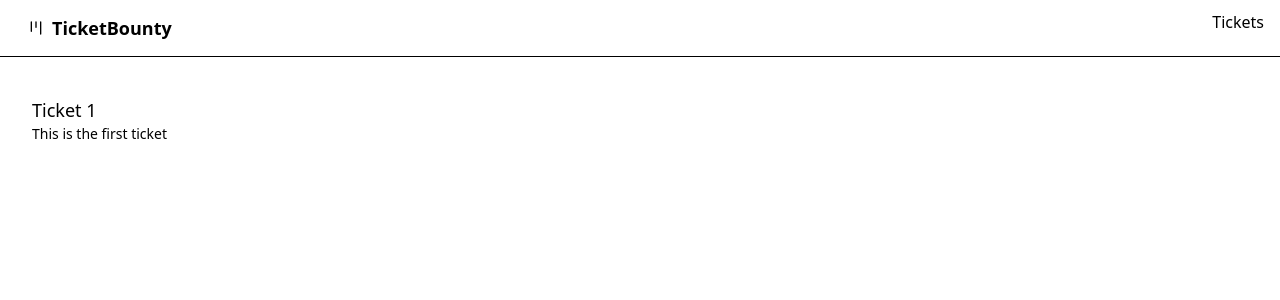
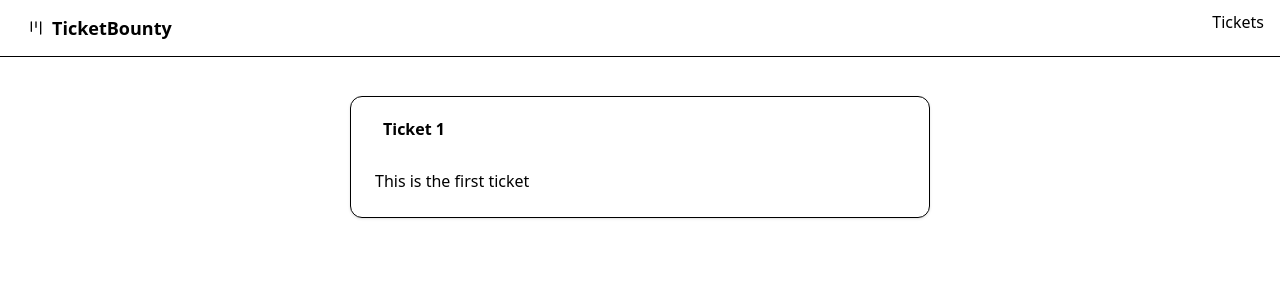
Before and after one commit to hiroakisatou/the-road-to-next-second, a Next.js app: page /tickets/1 in a window 1280 px wide. Shown: the top 300 px of the page. Built offline with nearby package versions, Linux system fonts and the light colour scheme.

Commit message:
ticket-item compoent is created

```diff
--- a/src/app/tickets/[ticketId]/page.tsx
+++ b/src/app/tickets/[ticketId]/page.tsx
@@ -1,8 +1,9 @@
 import { Placeholder } from "@/components/placeholder";
 import { Button } from "@/components/ui/button";
 import { initialTickets } from "@/data";
+import { TicketItem } from "@/futures/ticket/componrnts/ticket-item";
+import type { Ticket } from "@/futures/ticket/types";
 import { ticketsPath } from "@/path";
-import type { Ticket } from "@/types";
 import { Link } from "lucide-react";
 
 type TicketPageProps = {
@@ -30,9 +31,8 @@ const TicketPage = async ({ params }: TicketPageProps) => {
     );
   }
   return (
-    <div>
-      <h2 className="text-lg">{ticket.title}</h2>
-      <p className="text-sm">{ticket.description}</p>
+    <div className="flex justify-center animate-fade-from-top">
+      <TicketItem ticket={ticket} isDetail />
     </div>
   );
 };
--- a/src/app/tickets/page.tsx
+++ b/src/app/tickets/page.tsx
@@ -1,28 +1,12 @@
-import {
-  faCircle,
-  faCircleArrowRight,
-  faCircleCheck,
-} from "@awesome.me/kit-2c9d26a98e/icons/classic/regular";
-import { FontAwesomeIcon } from "@fortawesome/react-fontawesome";
+
 import Link from "next/link";
 
-import {
-  Card,
-  CardContent,
-  CardFooter,
-  CardHeader,
-  CardTitle,
-} from "@/components/ui/card";
 
+import { Heading } from "@/components/heading";
 import { initialTickets } from "@/data";
+import type { Ticket } from "@/futures/ticket/types";
 import { ticketPath } from "@/path";
-import type { Ticket } from "@/types";
-import { Heading } from "@/components/heading";
-const TICKET_ICONS = {
-  OPEN: <FontAwesomeIcon icon={faCircle} />,
-  IN_PPROGRESS: <FontAwesomeIcon icon={faCircleArrowRight} />,
-  DONE: <FontAwesomeIcon icon={faCircleCheck} />,
-};
+import { TicketItem } from "@/futures/ticket/componrnts/ticket-item";
 
 const TicketsPage = () => {
   return (
@@ -30,24 +14,7 @@ const TicketsPage = () => {
       <Heading title="Tickets" description="All your tickets at one place" />
       <div className="flex-1 flex flex-col items-center gap-y-4 animate-fade-from-top">
         {initialTickets.map((ticket: Ticket) => (
-          <Card key={ticket.id} className="w-full max-w-[420px]">
-            <CardHeader>
-              <CardTitle className="flex gap-x-2">
-                <span>{TICKET_ICONS[ticket.status]}</span>
-                <span className="truncate">{ticket.title}</span>
-              </CardTitle>
-            </CardHeader>
-            <CardContent>
-              <span className="line-clamp-3 whitespace-break-spaces">
-                {ticket.description}
-              </span>
-            </CardContent>
-            <CardFooter>
-              <Link href={ticketPath(ticket.id)} className="text-sm underline">
-                View
-              </Link>
-            </CardFooter>
-          </Card>
+          <TicketItem key={ticket.id} ticket={ticket} />
         ))}
       </div>
     </div>
--- a/src/data.ts
+++ b/src/data.ts
@@ -1,4 +1,4 @@
-import type { Ticket } from "./types";
+import type { Ticket } from "./futures/ticket/types";
 
 export const initialTickets: Ticket[] = [
     {
--- /dev/null
+++ b/src/futures/ticket/componrnts/ticket-item.tsx
@@ -0,0 +1,59 @@
+import { Button } from "@/components/ui/button";
+import {
+  Card,
+  CardContent,
+  CardHeader,
+  CardTitle,
+} from "@/components/ui/card";
+import { ticketPath } from "@/path";
+import { faArrowUpRightFromSquare } from "@awesome.me/kit-2c9d26a98e/icons/classic/regular";
+import { FontAwesomeIcon } from "@fortawesome/react-fontawesome";
+import clsx from "clsx";
+import Link from "next/link";
+import { TICKET_ICONS } from "../constant";
+import { Ticket } from "../types";
+
+type TicketItemProps = {
+  ticket: Ticket;
+  isDetail?: boolean;
+};
+
+const TicketItem = ({ ticket, isDetail }: TicketItemProps) => {
+
+  const detailButton = (
+    <Button variant="outline" size="icon" asChild>
+      <Link href={ticketPath(ticket.id)} aria-label="view detail" role="button">
+        <FontAwesomeIcon icon={faArrowUpRightFromSquare} />
+      </Link>
+    </Button>
+  );
+  return (
+    <div
+      className={clsx("w-full flex gap-x-1", {
+        "max-w-[580px]": isDetail,
+        "max-w-[420px[": !isDetail,
+      })}
+    >
+      <Card key={ticket.id} className="w-full">
+        <CardHeader>
+          <CardTitle className="flex gap-x-2">
+            <span><FontAwesomeIcon icon={TICKET_ICONS[ticket.status]} /></span>
+            <span className="truncate">{ticket.title}</span>
+          </CardTitle>
+        </CardHeader>
+        <CardContent>
+          <span className={clsx("whitespace-break-spaces", {
+            "line-clamp-3": !isDetail,
+          })}>
+            {ticket.description}
+          </span>
+        </CardContent>
+      </Card>
+      {isDetail ? null : (
+        <div className="flex flex-col gap-y-1">{detailButton}</div>
+      )}
+    </div>
+  );
+};
+
+export { TicketItem };
--- /dev/null
+++ b/src/futures/ticket/constant.ts
@@ -0,0 +1,11 @@
+import {
+  faCircle,
+  faCircleArrowRight,
+  faCircleCheck,
+} from "@awesome.me/kit-2c9d26a98e/icons/classic/regular";
+
+export const TICKET_ICONS = {
+  OPEN: faCircle,
+  IN_PROGRESS: faCircleArrowRight,
+  DONE: faCircleCheck,
+};
--- a/src/types.ts
+++ b/src/futures/ticket/types.ts
@@ -2,7 +2,7 @@ type Ticket = {
     id: string;
     title: string;
     description: string;
-    status: "OPEN" | "IN_PPROGRESS" | "DONE";
+    status: "OPEN" | "IN_PROGRESS" | "DONE";
 };
 
 export type { Ticket };
```
